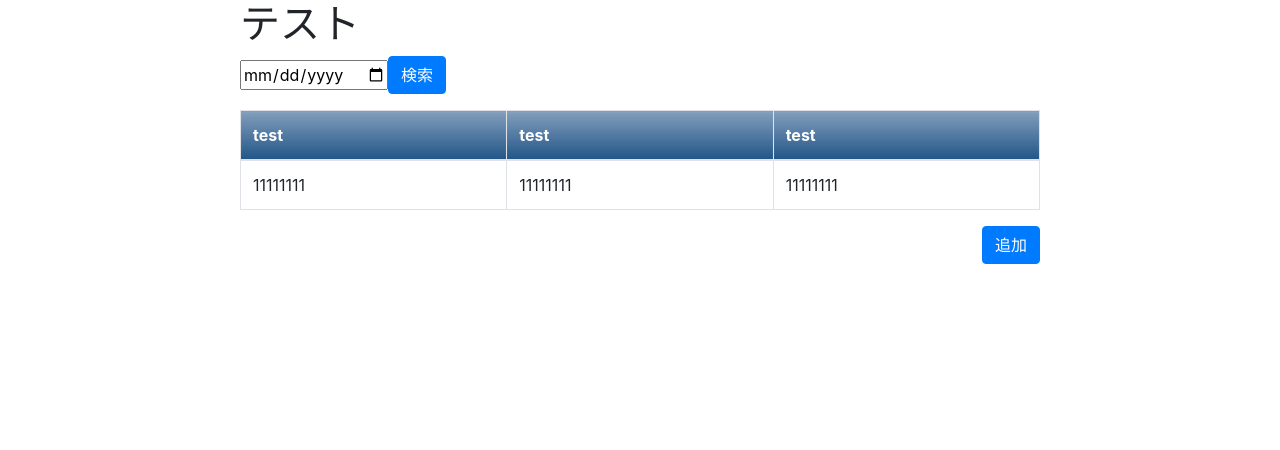
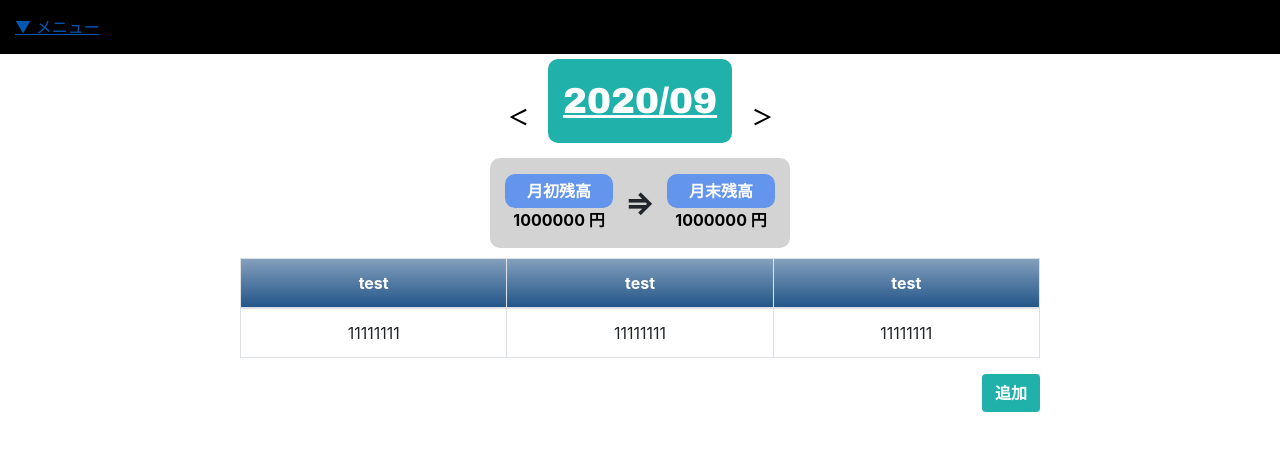
Before and after one commit to komugiko5615/MoneyManager_GAS, a plain HTML site: page index.html in a window 1280 px wide. Drawn offline with nearby package versions, Linux system fonts and the light colour scheme.

Commit message:
資産データ確認画面　レイアウト作成

```diff
--- /dev/null
+++ b/css/common.css
@@ -0,0 +1,19 @@
+.btn {
+    color: white;
+    font-weight: bold;
+    background-color: lightseagreen;
+}
+
+.right {
+ text-align: right;
+}
+
+.left {
+    text-align: left;
+}
+.center {
+    text-align: center;
+}
+.max {
+    width: 100%;
+}
--- a/css/index.css
+++ b/css/index.css
@@ -1,32 +1,122 @@
+.menu-bar {
+    display: flex;
+    text-align: left;
+    margin: auto;
+    background-color: black;
+}
+.menu-item {
+    padding:15px;
+    color: blanchedalmond;
+}
 .main {
-    /* text-align: center; */
     width:80%;
     max-width: 800px;
     margin: auto;
+    text-align: center;
+}
+.area-date {
+    display: flex;
+    width: 100%;
+    justify-content: center;
+    align-items: center;
+    padding: 5px;
+}
+.date-prev {
+    color: black;
+    font-size: 20px;
+    font-weight: bold;
+    margin: auto 20px 10px 0;
+}
+.date-now {
+    color: white;
+    background-color: lightseagreen;
+    font-size: 36px;
+    font-family: arial black;
+    padding: 15px;
+    border-radius: 10px;
+    text-decoration: underline;
+
+}
+.date-next {
+    color: black;
+    font-size: 20px;
+    font-weight: bold;
+    margin: auto 0px 10px 20px;
+
 }
 
-.form-date {
+.area-zandaka {
     display: flex;
-    width: 100%;
+    justify-content: center;
+    align-items: flex-end;
     max-width: 300px;
-    text-align: left;
+    height: 90px;
+    padding: 15px;
+    margin: 10px auto;
+    border-radius: 10px;
+    background-color: lightgray;
+
+}
+.area-zandaka-start {
+    width: 40%;
+    height: 100%;
+    display: flex;
+    flex-direction: column;
+    flex-wrap: wrap;
+    justify-content: center;
+    align-items: center;
+
+}
+.area-zandaka-end {
+    width: 40%;
+    height: 100%;
+    display: flex;
+    flex-direction: column;
+    flex-wrap: wrap;
+    justify-content: center;
+    align-items: center;
+    color: white;
+
+    /* border: solid 1px #000000;
+    border-collapse: collapse; */
+}
+.area-zandaka-data {
+    display: flex;
+    flex-direction: column;
+    flex-wrap: wrap;
+    justify-content: center;
     align-items: center;
 }
 
-.form {
+.zandaka-label {
     width: 100%;
-    text-align: left;
-    padding: 15px;
-}
-.form-btn {
-    max-width: 600px;
-    text-align: right;
-    margin-left: auto;
+    padding: 5px;
+    border-radius: 10px;
+    background-color: cornflowerblue;
+    font-weight: bold;
+    color: white;
 }
 
-.label {
-    margin-right: 5px;
+.zandaka-kingaku {
+    color: black;
+    font-size: 16px;
+    font-weight: bold;
 }
+
+
+.area-zandaka-yajirushi {
+    width: 20%;
+    height: 100%;
+    display: flex;
+    justify-content: center;
+    align-items: center;
+}
+
+.zandaka-yajirushi {
+    font-size: 32px;
+    font-weight: bold;
+}
+
 table th {
     color:white;
     background: linear-gradient(#829ebc,#225588);
@@ -37,19 +127,5 @@ table th {
 }
 
 table td:hover{
-background-color: #d4f0fd;
+    background-color: #d4f0fd;
 }
-
-.right {
- text-align: right;
-}
-
-.left {
-    text-align: left;
-}
-.center {
-    text-align: center;
-}
-.max {
-    width: 100%;
-}
--- a/index.html
+++ b/index.html
@@ -6,24 +6,38 @@
     <title>Document</title>
 
     <!-- style -->
-    <?!= HtmlService.createHtmlOutputFromFile('css').getContent(); ?>
     <link rel="stylesheet" href="https://stackpath.bootstrapcdn.com/bootstrap/4.3.1/css/bootstrap.min.css" integrity="sha384-ggOyR0iXCbMQv3Xipma34MD+dH/1fQ784/j6cY/iJTQUOhcWr7x9JvoRxT2MZw1T" crossorigin="anonymous">
+    <link rel="stylesheet" href="css/common.css">
+    <?!= HtmlService.createHtmlOutputFromFile('css_common').getContent(); ?>
     <link rel="stylesheet" href="css/index.css">
+    <?!= HtmlService.createHtmlOutputFromFile('css_index').getContent(); ?>
 
 </head>
 <body>
     <div class="container-fulid">
+        <div class="menu-bar">
+            <a href="" class="menu-item"><span>▼ メニュー</span></a>
+        </div>
+        <div class="main">
+            <div class="area-date">
+                <a href="" class="date-prev">＜</a>
+                <a href="" class="date-now">2020/09</a>
+                <a href="" class="date-next">＞</a>
+            </div>
 
-        <div class="main">
-            <h1>テスト</h1>
-            <form>
-                <div class="form-group form-date">
-                    <input type="date">
-                    <input type="button" id="search" value="検索" class="btn btn-primary">
+            <div class="area-zandaka">
+                <div class="area-zandaka-start">
+                    <div class="zandaka-label">月初残高</div>
+                    <div class="zandaka-kingaku">1000000 円</div>
                 </div>
-
-            </form>
-
+                <div class="area-zandaka-yajirushi">
+                    <span class="zandaka-yajirushi">⇒</span>
+                </div>
+                <div class="area-zandaka-end">
+                    <div class="zandaka-label">月末残高</div>
+                    <div class="zandaka-kingaku">1000000 円</div>
+                </div>
+            </div>
             <div>
                 <table id="main_table" class="table table-bordered">
                     <thead>
@@ -43,7 +57,7 @@
                 </table>
             </div>
             <div class="right">
-                <a href="https://script.google.com/macros/s/AKfycbws9RHGdQrsKIPqMEu5RJKNTGuvPgNM6t_FxYcZXALRtS3I5dzQ/exec?action=register" class="btn btn-primary">追加</a>
+                <a class="btn btn-add-shuushi" href="https://script.google.com/macros/s/AKfycbws9RHGdQrsKIPqMEu5RJKNTGuvPgNM6t_FxYcZXALRtS3I5dzQ/exec?action=register">追加</a>
             </div>
             <div class="test"></div>
         </div>
```
